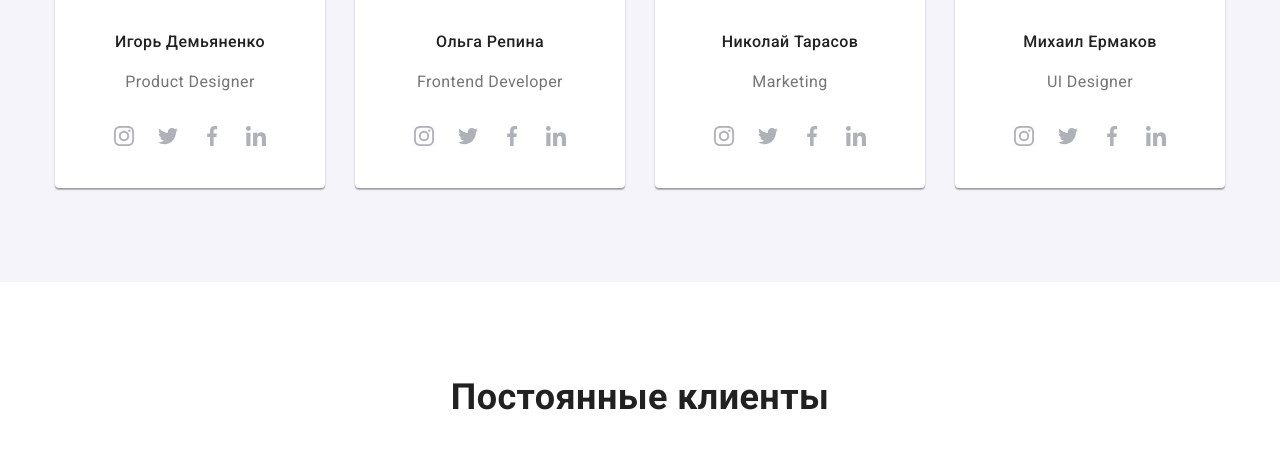
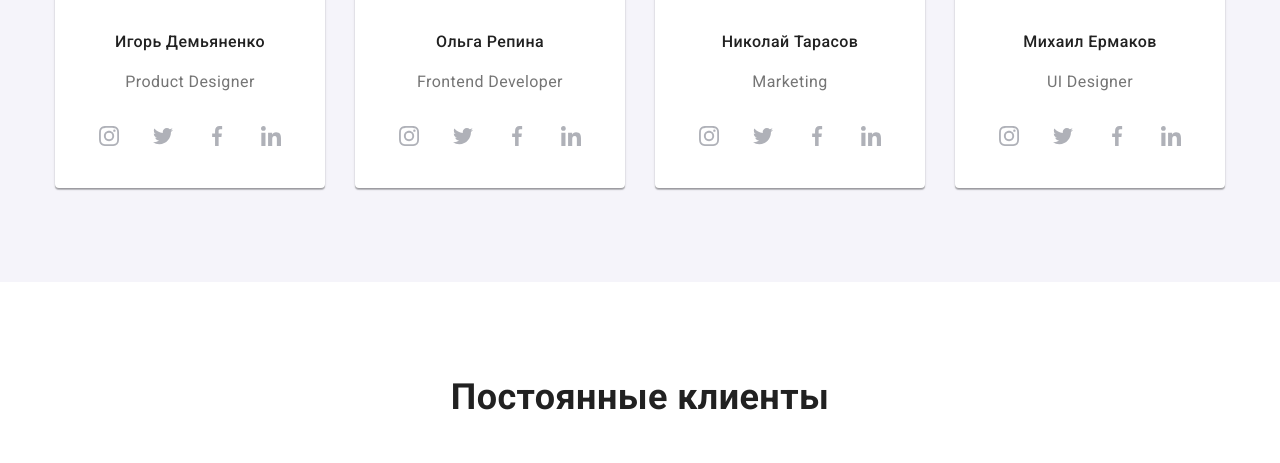
Before and after one commit to VikaVelhan/goit-markup-hw-04, a plain HTML site: page index.html in a window 1280 px wide. Shown: the part 2058-2521 px from the top of the page. Drawn offline with nearby package versions, Linux system fonts and the light colour scheme.

Commit message:
update margin social link

```diff
--- a/css/styles.css
+++ b/css/styles.css
@@ -140,9 +140,7 @@ header {
 .header-contact .item:not(:first-child) {
   margin-left: 50px;
 }
-.header-contact .item{
 
-}
 .header-contact .link {
   color: var(--text-color);
   display: flex;
@@ -375,9 +373,14 @@ margin-bottom: 30px;
 .social-link-flex {
   display: flex;
   justify-content: center;
-  cursor: pointer;
+
 }
-
+.item-social-link{
+  margin-right: 10px;
+}
+.item-social-link:last-child{
+  margin-right: 0px;
+}
 .social-icon {
   fill: var(--icon-color);
 }
--- a/index.html
+++ b/index.html
@@ -89,7 +89,7 @@
                     <li class="item team-card"> <img src="./images/collaborator/photo1.jpg" alt="Дизайнер" width="270" height="260">
                         <div class="team-name"><h3 class="team-title">Игорь Демьяненко</h3> <p class="team-text"lang="en" >Product Designer</p>
                             <ul class="list social-link-flex">
-                                <li>
+                                <li class="item-social-link">
                                     <a
                                       href=""
                                       class="link social-link"
@@ -100,15 +100,16 @@
                                       </svg>
                                     </a>
                                   </li>
-                                <li>
+                                <li class="item-social-link">
                                   <a href=""
                                     class=" link social-link"
                                     aria-label="Ссылка на twitter">
                                     <svg class="social-icon" width="20px" height="20px">
                                       <use href="./images/icons.svg#icon-twitter"></use>
                                     </svg>
-                                  </a></li>
-                                <li>
+                                  </a>
+                                </li>
+                                <li class="item-social-link">
                                   <a
                                     href=""
                                     class=" link social-link"
@@ -116,8 +117,9 @@
                                     <svg class="social-icon" width="20px" height="20px">
                                       <use href="./images/icons.svg#icon-facebook"></use>
                                     </svg>
-                                  </a></li>
-                                <li class="">
+                                  </a>
+                                </li>
+                                <li class="item-social-link">
                                   <a
                                     href=""
                                     class=" link social-link"
@@ -133,7 +135,7 @@
                     <li class="item team-card"> <img src="./images/collaborator/photo2.jpg" alt="Фронтенд разработчик" width="270" height="260">
                         <div class="team-name"><h3 class="team-title">Ольга Репина</h3> <p lang="en" class="team-text">Frontend Developer</p>
                             <ul class="list social-link-flex">
-                            <li>
+                            <li class="item-social-link">
                                 <a
                                   href=""
                                   class="link social-link"
@@ -143,7 +145,7 @@
                                   </svg>
                                 </a>
                               </li>
-                            <li>
+                            <li class="item-social-link">
                               <a href=""
                                 class="link social-link"
                                 aria-label="Ссылка на twitter">
@@ -152,20 +154,20 @@
                                 </svg>
                               </a>
                             </li>
-                            <li><a
+                            <li class="item-social-link">
+                              <a
                                 href=""
                                 class="link social-link"
-                                aria-label="Ссылка на facebook"
-                              >
+                                aria-label="Ссылка на facebook">
                                 <svg class="social-icon" width="20px" height="20px">
                                   <use href="./images/icons.svg#icon-facebook"></use>
                                 </svg>
                               </a></li>
-                            <li><a
+                            <li class="item-social-link">
+                              <a
                                 href=""
                                 class="link social-link"
-                                aria-label="Ссылка на linkedin"
-                              >
+                                aria-label="Ссылка на linkedin">
                                 <svg class="social-icon" width="20px" height="20px">
                                   <use href="./images/icons.svg#icon-linkedin"></use>
                                 </svg>
@@ -175,7 +177,7 @@
                     <li class="item team-card"> <img src="./images/collaborator/photo3.jpg" alt="Маркетинг" width="270" height="260">
                         <div class="team-name"><h3 class="team-title">Николай Тарасов</h3> <p lang="en" class="team-text">Marketing</p>
                             <ul class="list social-link-flex">
-                            <li>
+                            <li class="item-social-link">
                                 <a
                                   href=""
                                   class="link social-link"
@@ -186,15 +188,15 @@
                                   </svg>
                                 </a>
                               </li>
-                            <li><a href=""
+                            <li class="item-social-link">
+                              <a href=""
                                 class="link social-link"
-                                aria-label="Ссылка на twitter"
-                              >
+                                aria-label="Ссылка на twitter">
                                 <svg class="social-icon" width="20px" height="20px">
                                   <use href="./images/icons.svg#icon-twitter"></use>
                                 </svg>
                               </a></li>
-                            <li><a
+                            <li class="item-social-link"><a
                                 href=""
                                 class="link social-link"
                                 aria-label="Ссылка на facebook"
@@ -203,7 +205,7 @@
                                   <use href="./images/icons.svg#icon-facebook"></use>
                                 </svg>
                               </a></li>
-                            <li><a
+                            <li class="item-social-link"><a
                                 href=""
                                 class="link social-link"
                                 aria-label="Ссылка на linkedin"
@@ -217,7 +219,7 @@
                     <li class="item team-card"> <img src="./images/collaborator/photo4.jpg" alt="Дизайнер пользовательского интерфейса" width="270" height="260">
                         <div class="team-name"><h3 class="team-title">Михаил Ермаков</h3> <p lang="en" class="team-text">UI Designer</p>
                             <ul class="list social-link-flex">
-                            <li>
+                            <li class="item-social-link">
                                 <a
                                   href=""
                                   class="link social-link"
@@ -228,7 +230,7 @@
                                   </svg>
                                 </a>
                               </li>
-                            <li><a href=""
+                            <li class="item-social-link"><a href=""
                                 class="link social-link"
                                 aria-label="Ссылка на twitter"
                               >
@@ -236,7 +238,7 @@
                                   <use href="./images/icons.svg#icon-twitter"></use>
                                 </svg>
                               </a></li>
-                            <li><a
+                            <li class="item-social-link"><a
                                 href=""
                                 class="link social-link"
                                 aria-label="Ссылка на facebook">
@@ -244,7 +246,8 @@
                                   <use href="./images/icons.svg#icon-facebook"></use>
                                 </svg>
                               </a></li>
-                            <li><a
+                            <li class="item-social-link">
+                              <a
                                 href=""
                                 class="link social-link"
                                 aria-label="Ссылка на linkedin">
```
